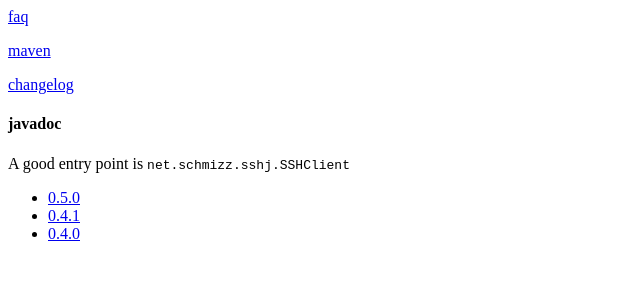
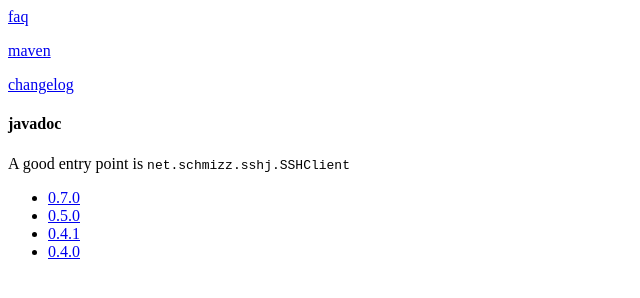
Before and after one commit to hierynomus/sshj, a plain HTML site: page index.html in a window 1280 px wide. Shown: the full height of the page, 0-640 px from the left. Drawn offline with Linux system fonts and the light colour scheme.

Commit message:
Link to 0.7.0 javadoc

```diff
--- a/index.html
+++ b/index.html
@@ -9,6 +9,7 @@
 <h4>javadoc</h4>
 <p>A good entry point is <code>net.schmizz.sshj.SSHClient</code></p>
 <ul>
+<li><a href="javadoc/0.7.0/index.html">0.7.0</li>
 <li><a href="javadoc/0.5.0/index.html">0.5.0</li>
 <li><a href="javadoc/0.4.1/index.html">0.4.1</li>
 <li><a href="javadoc/0.4.0/index.html">0.4.0</li>
```
